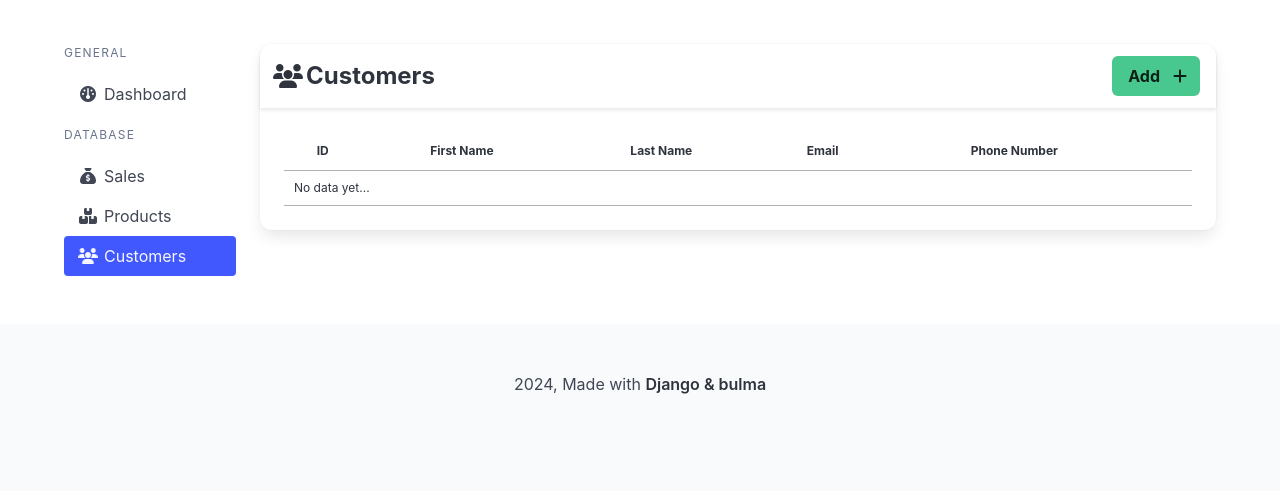
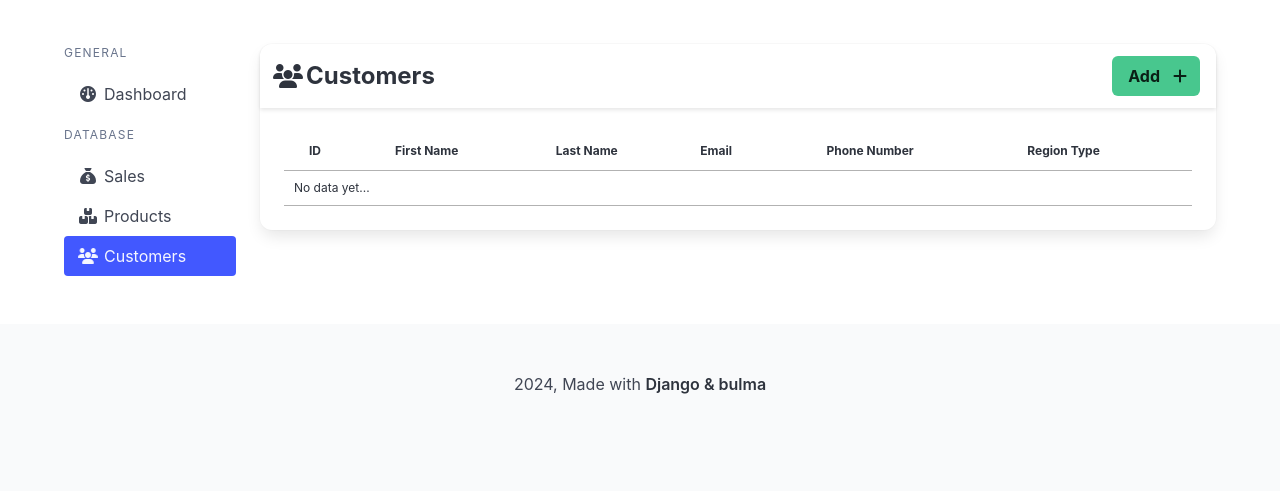
Before and after one commit to Jaysnvith/sales_prototype, a Django app: page /sales/customer/ in a window 1280 px wide. Shown: the part 56-547 px from the top of the page. Run offline with Django 5.2, Linux system fonts and the light colour scheme; the visitor is signed in with stand-in values (Sample User, id 1); data that the repository does not hold is empty; some libraries are stand-ins or nearby versions.

Commit message:
Added region type to customer table

```diff
--- a/sales_api/forms.py
+++ b/sales_api/forms.py
@@ -113,4 +113,5 @@ class CustomerForm(forms.ModelForm):
             ),
             Field('email'),
             Field('phone_number'),
+            Field('region_type'),
         )
--- a/sales_api/models.py
+++ b/sales_api/models.py
@@ -3,10 +3,16 @@ from django.db.models.signals import post_save
 from django.dispatch import receiver
 
 class Customer(models.Model):
+    REGION_CHOICES = [
+        ('local', 'Local'),
+        ('international', 'International'),
+    ]
+
     first_name = models.CharField(max_length=50)
     last_name = models.CharField(max_length=50)
     email = models.EmailField(unique=True)
     phone_number = models.CharField(max_length=15, blank=True, null=True)
+    region_type = models.CharField(max_length=20, choices=REGION_CHOICES, default='local')
 
     def __str__(self):
         return f"{self.first_name} {self.last_name}"
--- a/sales_api/templates/sales_api/sales_customer.html
+++ b/sales_api/templates/sales_api/sales_customer.html
@@ -33,6 +33,7 @@
           <th class="has-text-centered">Last Name</th>
           <th class="has-text-centered">Email</th>
           <th class="has-text-centered">Phone Number</th>
+          <th class="has-text-centered">Region Type</th>
           <th class="disable-sorting"></th>
         </tr>
       </thead>
@@ -44,6 +45,7 @@
           <td class="has-text-centered">{{ item.last_name }}</td>
           <td class="has-text-centered">{{ item.email }}</td>
           <td class="has-text-centered">{{ item.phone_number }}</td>
+          <td class="has-text-centered">{{ item.region_type }}</td>
           <td>
             <div class="field has-addons">
               <p class="control">
```
Also changed, not shown: sales_api/migrations/0006_customer_region_type.py (added).
